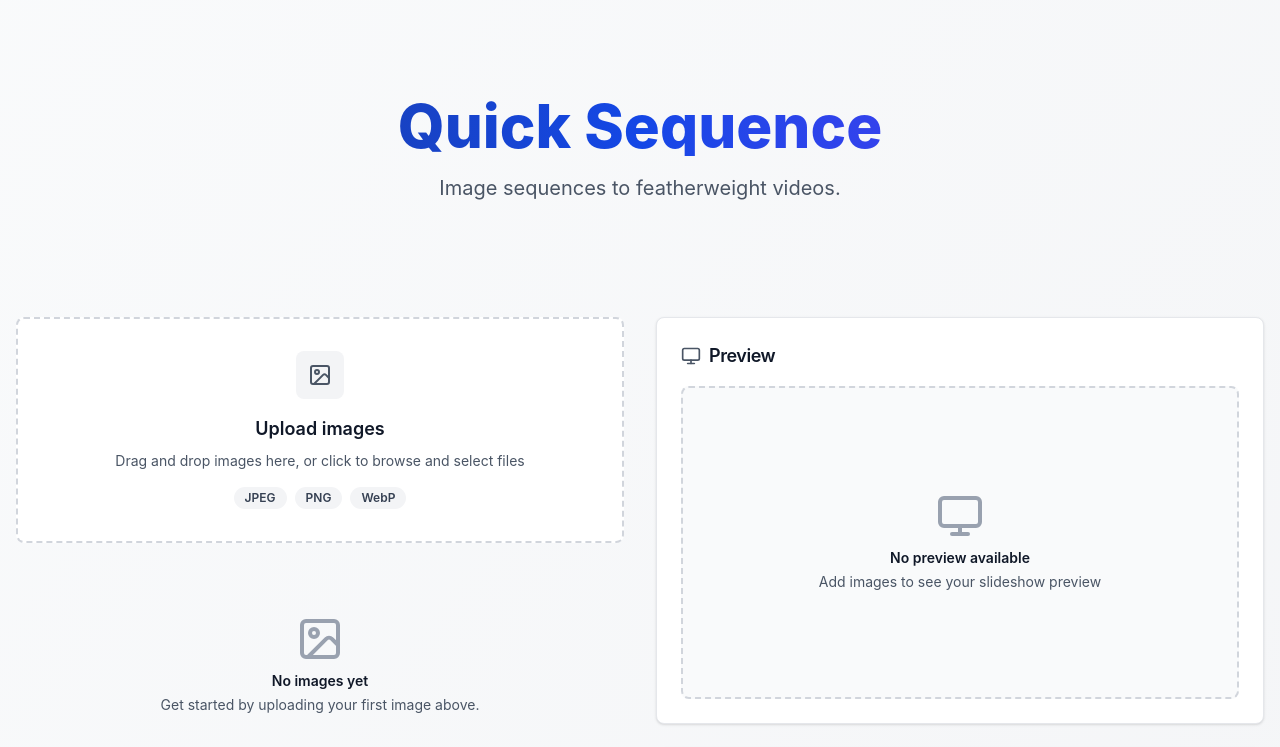
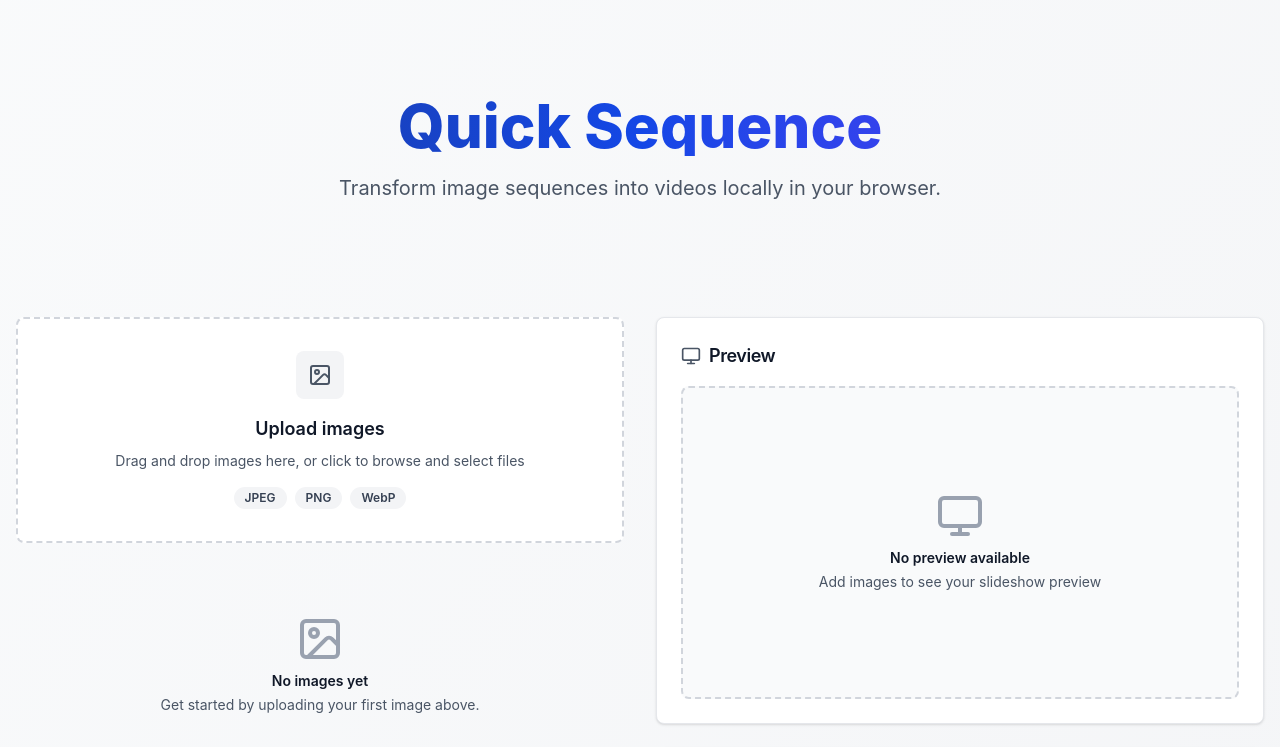
Before and after one commit to seblavoie/quick-sequence, a React (Vite) app: page / in a window 1280 px wide. Shown: the top 747 px of the page. Built offline with nearby package versions, Linux system fonts and the light colour scheme.

Commit message:
removed featherweight from branding

```diff
--- a/src/App.tsx
+++ b/src/App.tsx
@@ -14,7 +14,7 @@ export const App: React.FC = () => {
           </h1>
           <p className="text-xl text-gray-600 max-w-2xl mx-auto leading-relaxed">
             <span className="block">
-              Image sequences to featherweight videos.{" "}
+              Transform image sequences into videos locally in your browser.{" "}
             </span>
           </p>
         </header>
```
Also changed, not shown: 1 other file (tests, documents, lock files or other folders).
